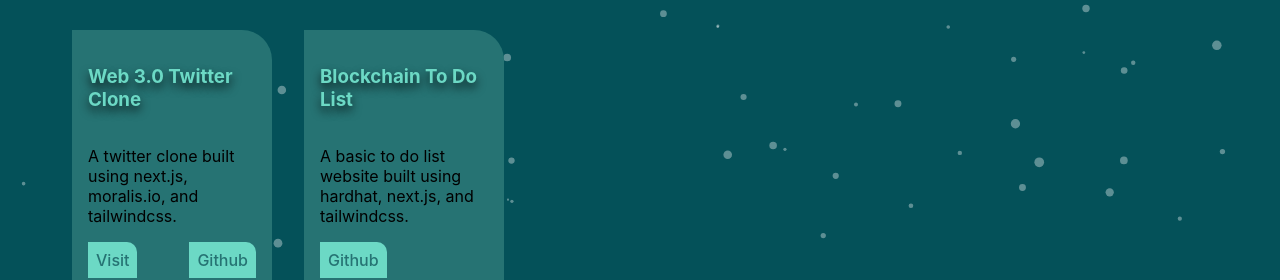
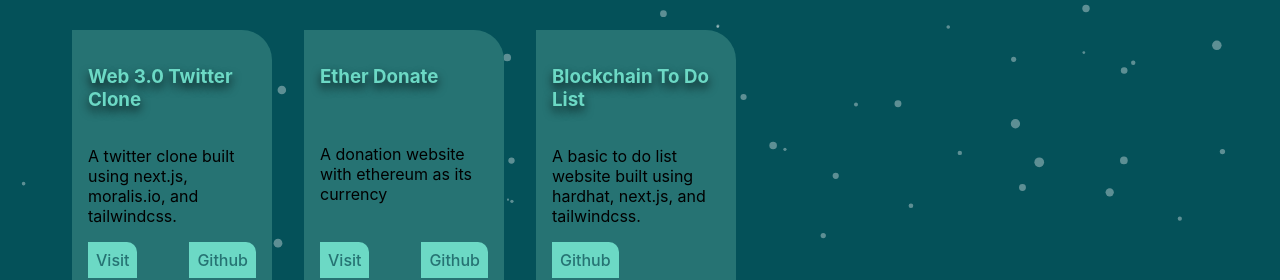
Before and after one commit to Zeno3463/zeno-game-dev-portfolio, a Next.js app: page /portfolio in a window 1280 px wide. Shown: the part 527-807 px from the top of the page. Built offline with nearby package versions, Linux system fonts and the light colour scheme.

Commit message:
feat: Added Ether Donate into portfolio

```diff
--- a/pages/portfolio.tsx
+++ b/pages/portfolio.tsx
@@ -94,6 +94,7 @@
 			<h2>My Blockchain/Web 3.0 Projects</h2>
 			<div className={style.portfolioContainer}>
 				<PortfolioProjectTemplate title="Web 3.0 Twitter Clone" description="A twitter clone built using next.js, moralis.io, and tailwindcss." url="https://web3-0-twitter-clone.vercel.app/" githubRepo="https://github.com/Zeno3463/web3.0-twitter-clone" />
+				<PortfolioProjectTemplate title="Ether Donate" description="A donation website with ethereum as its currency" url="https://ether-donate.vercel.app/" githubRepo="https://github.com/Zeno3463/ether-donate" />
 				<PortfolioProjectTemplate title="Blockchain To Do List" description="A basic to do list website built using hardhat, next.js, and tailwindcss." githubRepo="https://github.com/Zeno3463/blockchain-to-do-list" />
 			</div>
 			<h2>My Web Projects</h2>
```
